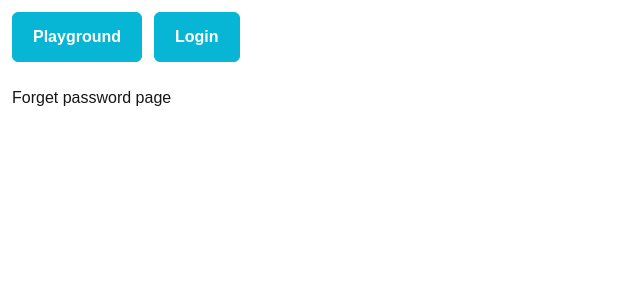
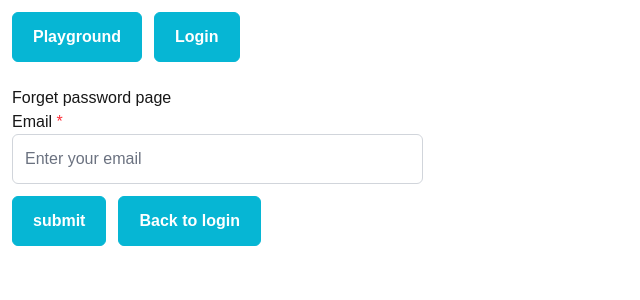
Before and after one commit to Darylzz/Dynamic_form_nextjs, a Next.js app: page /login/forgetpassword in a window 1280 px wide. Shown: the top 300 px of the page, without its empty margins (0-640 px from the left). Built offline with nearby package versions, Linux system fonts and the light colour scheme; a web font is replaced by a local one.

Commit message:
insert page forgetPassword

```diff
--- /dev/null
+++ b/app/login/forgetpassword/FormForgetPassword.tsx
@@ -0,0 +1,47 @@
+'use client';
+import { z } from 'zod';
+import FormComponent from '../../component/controls/FormComponent';
+import { FormConfig, HasButtonInForm } from '../../component/controls/FormConfig';
+import { ControlType } from '../../component/controls/FormControlType';
+import { Button } from 'primereact/button';
+import { useRouter } from 'next/navigation';
+
+const FormForgetPassword = () => {
+  const router = useRouter();
+  const formConfig: FormConfig[] = [
+    {
+      LABEL: 'Email',
+      CTRL_KEY: 'email',
+      CTRL_TYPE: ControlType.INPUT,
+      DISABLED: false,
+      REQUIRED: true,
+      ERROR_MESSAGE: 'Email is required',
+      PLACEHOLDER: 'Enter your email',
+    },
+  ];
+
+  const hasButtonInForm: HasButtonInForm = {
+    HAS_BUTTON_SUBMIT: true,
+    HAS_BUTTON_RESET: false,
+  };
+
+  let schema = z
+    .object({
+      email: z.string({ required_error: 'Email is required' }).email({ message: 'Invalid email address' }),
+    })
+    .partial()
+    .required({ email: true });
+
+  const onClickBack = () => {
+    router.back();
+  };
+  return (
+    <>
+      <FormComponent formConfig={formConfig} schema={schema} formConfigButton={hasButtonInForm}>
+        <Button type='button' label='Back to login' onClick={onClickBack}></Button>
+      </FormComponent>
+    </>
+  );
+};
+
+export default FormForgetPassword;
--- a/app/login/forgetpassword/page.tsx
+++ b/app/login/forgetpassword/page.tsx
@@ -1,7 +1,10 @@
+import FormForgetPassword from './FormForgetPassword';
+
 export default function ForgetPasswordPage() {
   return (
     <>
       <div>Forget password page</div>
+      <FormForgetPassword />
     </>
   );
 }
```
